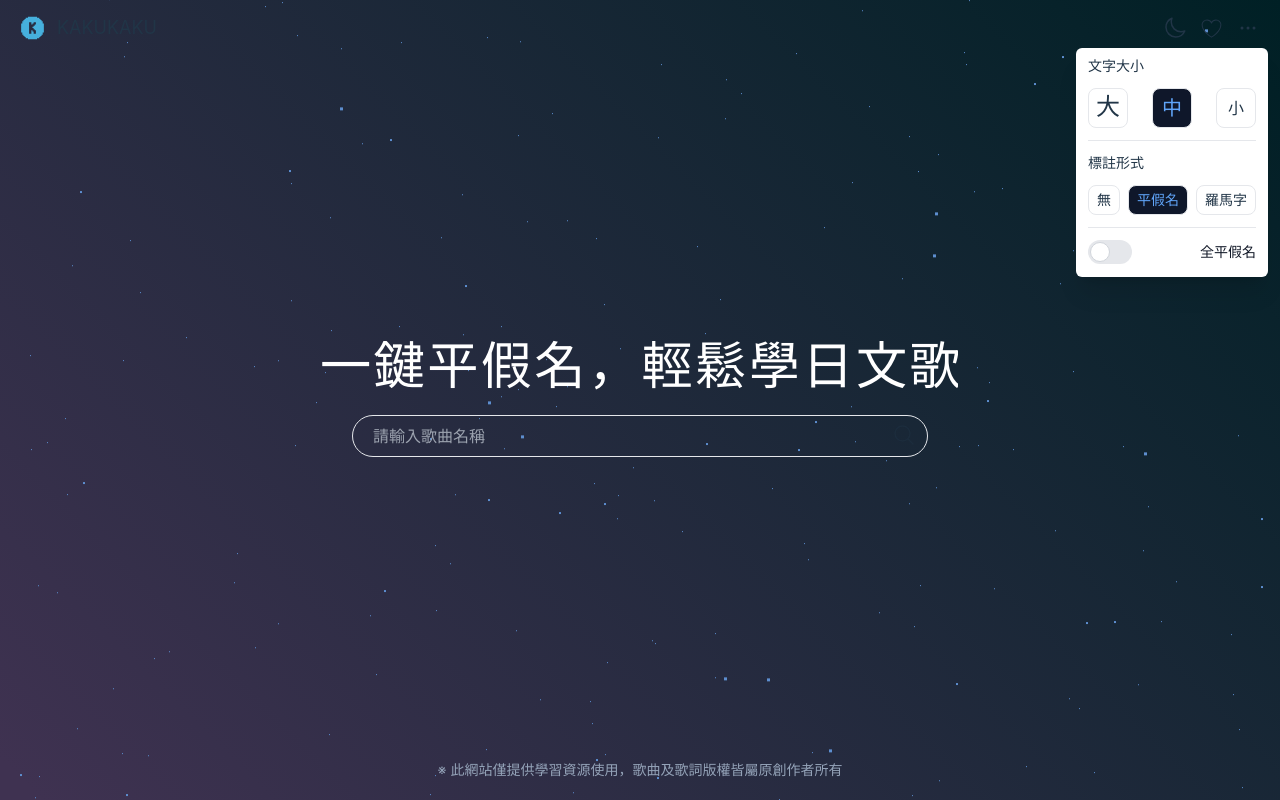
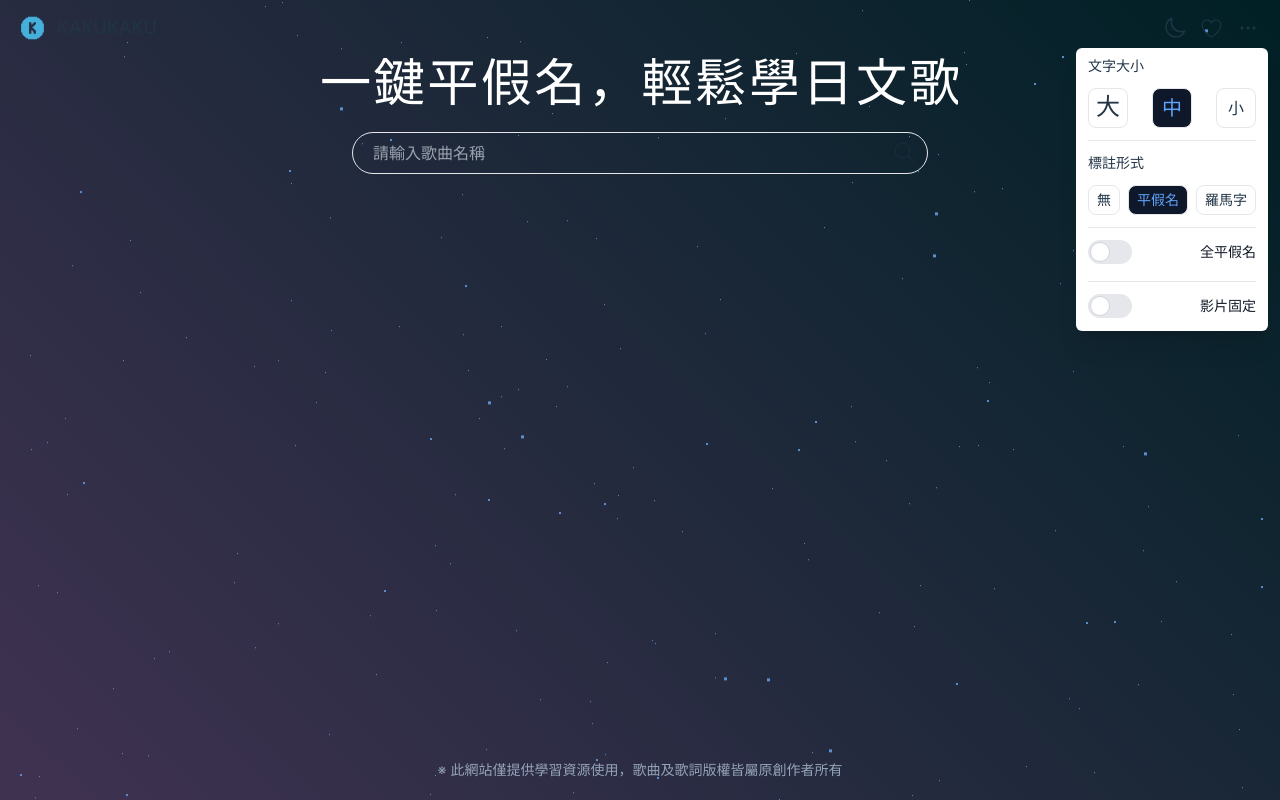
Before and after one commit to seesawjack/KAKUKAKU, a Vue app: page /songlist in a window 1280 px wide. Both pictures are taken after a click on the icon 1248 px from the left and 27 px from the top of the page. Built offline with nearby package versions, Linux system fonts and the light colour scheme.

Commit message:
202305191221-新增影片固定功能

```diff
--- a/src/App.vue
+++ b/src/App.vue
@@ -1,7 +1,7 @@
 <template>
   <particle-bg />
   <the-header/>
-  <router-view></router-view>
+  <router-view class="mt-[56px]"></router-view>
   <the-footer/>
 </template>
 
--- a/src/components/atmos/AtmosDialog.vue
+++ b/src/components/atmos/AtmosDialog.vue
@@ -2,7 +2,7 @@
   <teleport to="body">
     <div v-if="show" @click="closeModal" class="backdrop z-0"></div>
     <transition name="dialog">
-      <div v-if="show" class="absolute top-0 w-full text-white bg-gradient-to-r from-rose-600 from-50% to-rose-400 bg-opacity-30 border-b border-slate-50 z-10">
+      <div v-if="show" class="absolute z-50 top-0 w-full text-white bg-gradient-to-r from-rose-600 from-50% to-rose-400 bg-opacity-30 border-b border-slate-50">
         <div
           class="container flex items-center justify-between px-6 py-2 mx-auto"
         >
--- a/src/components/atmos/AtmosDropDown.vue
+++ b/src/components/atmos/AtmosDropDown.vue
@@ -1,6 +1,6 @@
 <template>
     <div
-    class="absolute text-sm top-10 right-3 z-20 w-48 py-2 px-3 mt-2 origin-top-right bg-white rounded-md shadow-xl dark:bg-gray-700/80"
+    class="absolute z-40 text-sm top-10 right-3 z-20 w-48 py-2 px-3 mt-2 origin-top-right bg-white rounded-md shadow-xl dark:bg-gray-700/80"
   >
     <slot></slot>
   </div>
--- a/src/components/atmos/AtmosLyric.vue
+++ b/src/components/atmos/AtmosLyric.vue
@@ -15,7 +15,7 @@ import { useGlobalStore } from '../../stores/index';
 
 const props = defineProps({
   lyrics:Array,
-  className:String,
+  className:Array,
 })
 
 const globalStore = useGlobalStore();
--- a/src/components/atmos/AtmosVideo.vue
+++ b/src/components/atmos/AtmosVideo.vue
@@ -1,15 +1,17 @@
 <template>
-  <div id="player"></div>
+  <div>
+    <div id="player"></div>
+  </div>
 </template>
 
 <script setup>
 import { onMounted } from "vue";
 const props = defineProps({
-  id:{
+  id: {
     type: String,
-    required: true
-  }
-})
+    required: true,
+  },
+});
 
 const tag = document.createElement("script");
 tag.src = "https://www.youtube.com/iframe_api";
--- a/src/components/layouts/TheHeader.vue
+++ b/src/components/layouts/TheHeader.vue
@@ -14,3 +14,12 @@
 import TheLogo from "../svg/TheLogo.vue";
 import MolsHeaderConfigure from "../molecules/MolsHeaderConfigure.vue";
 </script>
+
+<style scoped>
+header{
+  width: 100%;
+  position: fixed;
+  top: 0px;
+  z-index: 40;
+}
+</style>
--- a/src/components/molecules/MolsHeaderConfigure.vue
+++ b/src/components/molecules/MolsHeaderConfigure.vue
@@ -79,6 +79,24 @@
           >
         </label>
       </div>
+
+      <hr class="border-gray-200 dark:border-gray-500 my-3" />
+
+      <div>
+        <label
+          for="fixVideo"
+          class="w-full relative inline-flex justify-between items-center cursor-pointer"
+        >
+          <input type="checkbox" id="fixVideo" v-model="fixVideo" class="sr-only peer" />
+          <div
+            class="w-11 h-6 bg-gray-200 rounded-full peer dark:bg-gray-500 peer-checked:after:translate-x-full peer-checked:after:border-white after:content-[''] after:absolute after:top-[2px] after:left-[2px] after:bg-white after:border-gray-300 after:border after:rounded-full after:h-5 after:w-5 after:transition-all dark:border-gray-600 peer-checked:bg-gray-300"
+          ></div>
+          <span
+            class="ml-3 text-sm font-medium text-gray-900 dark:text-gray-300"
+            >影片固定</span
+          >
+        </label>
+      </div>
     </atmos-drop-down>
   </div>
 </template>
@@ -98,7 +116,8 @@ function showDropDown(value) {
 const globalStore = useGlobalStore();
 const fontSelect = ref("middle");
 const labelSelect = ref('hiragana');
-const allHiragana = ref(false)
+const allHiragana = ref(false);
+const fixVideo = ref(false);
 
 watch(
   () => fontSelect.value,
@@ -117,4 +136,8 @@ watch(
 watch(()=>allHiragana.value,()=>{
   globalStore.lyricConfiguration.allHiragana = allHiragana.value;
 })
+
+watch(()=>fixVideo.value,()=>{
+  globalStore.lyricConfiguration.fixVideo = fixVideo.value
+})
 </script>
--- a/src/components/organisms/OrganLyricEdit.vue
+++ b/src/components/organisms/OrganLyricEdit.vue
@@ -1,5 +1,5 @@
 <template>
-  <div class="flex flex-col max-w-[510px] mx-auto">
+  <div class="flex flex-col max-w-[510px] mx-auto mt-24">
     <div class="relative">
       <atmos-card
         v-if="showCard"
--- a/src/components/organisms/OrganLyricResult.vue
+++ b/src/components/organisms/OrganLyricResult.vue
@@ -3,7 +3,7 @@
     <atmos-dialog :show="!!error" title="偵測" @close="handleError">
       <p class="text-white text-center">{{ error }}</p>
     </atmos-dialog>
-    <atmos-video :id="videoId" v-if="videoId" />
+    <atmos-video :id="videoId" v-if="videoId" :class="[isFixVideo ?'fixVideo':'']"/>
     <atmos-lyric :lyrics="lyric" :className="[showHiragana,showHiraganaWord]" />
   </div>
 </template>
@@ -45,8 +45,9 @@ onMounted(() => {
   }
 });
 
-let showHiragana = ref("");
-let showHiraganaWord = ref("")
+const showHiragana = ref("");
+const showHiraganaWord = ref("");
+const isFixVideo = ref(false)
 watch(
   () => global.lyricConfiguration.labelTypeSelected,
   () => {
@@ -74,6 +75,14 @@ watch(()=>global.lyricConfiguration.allHiragana,()=>{
   }
   showHiraganaWord.value = ""
 })
+
+watch(()=>global.lyricConfiguration.fixVideo,()=>{
+  if(global.lyricConfiguration.fixVideo){
+    isFixVideo.value = true;
+    return;
+  }
+  isFixVideo.value = false
+})
 </script>
 
 <style>
@@ -92,4 +101,8 @@ watch(()=>global.lyricConfiguration.allHiragana,()=>{
 .showHiragana .init, .showHiragana .romaji{
   display: none;
 }
+.fixVideo{
+  position: sticky;
+  top: 0px;
+}
 </style>
--- a/src/components/organisms/OrganSongList.vue
+++ b/src/components/organisms/OrganSongList.vue
@@ -1,5 +1,5 @@
 <template>
-  <div>
+  <div class="ease-in-out duration-700" :class="[isActive?'mt-14':'mt-72']">
     <div
       class="w-[640px] h-[56px] overflow-hidden mb-5 mx-auto"
       :class="disappear"
--- a/src/stores/index.js
+++ b/src/stores/index.js
@@ -37,7 +37,8 @@ export const useGlobalStore = defineStore('global', () => {
             }
         },
         labelTypeSelected:'hiragana',
-        allHiragana: false
+        allHiragana: false,
+        fixVideo: false,
     })
 
     function selectedSong(song) {
```
